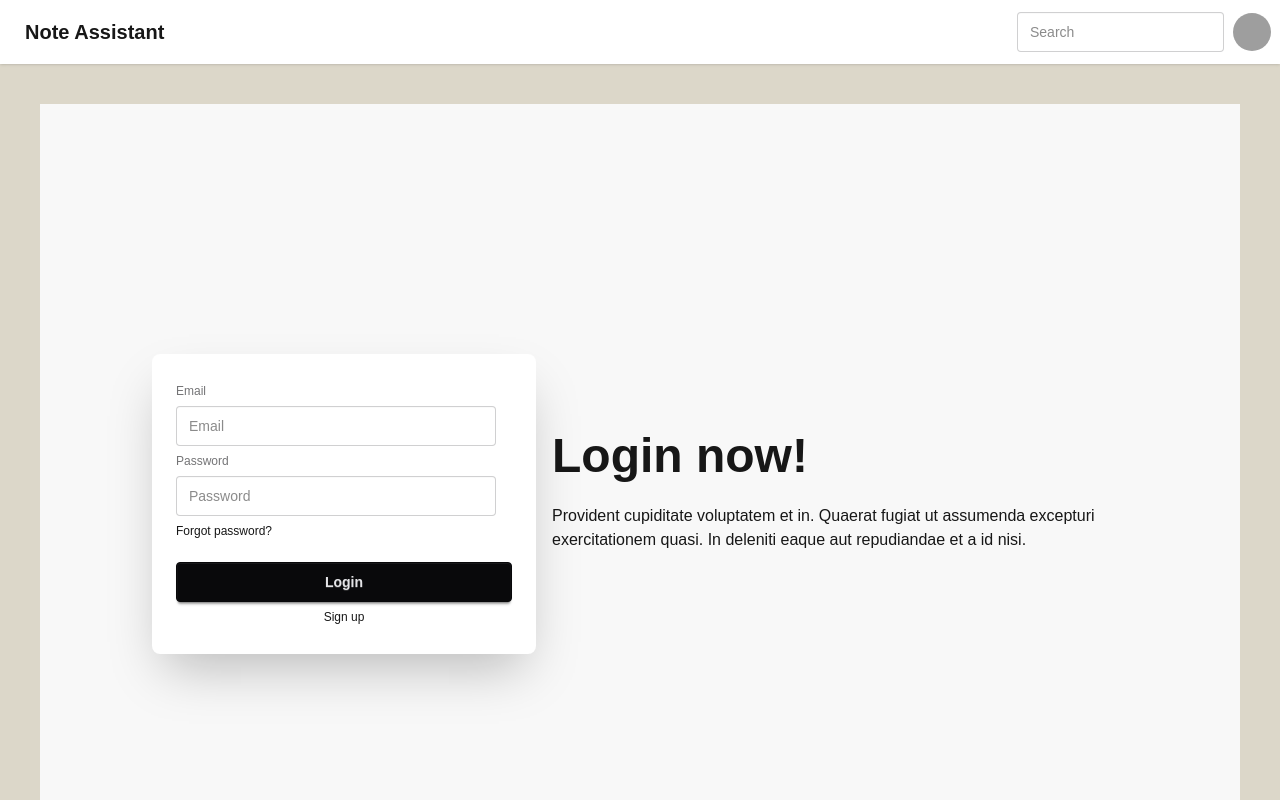
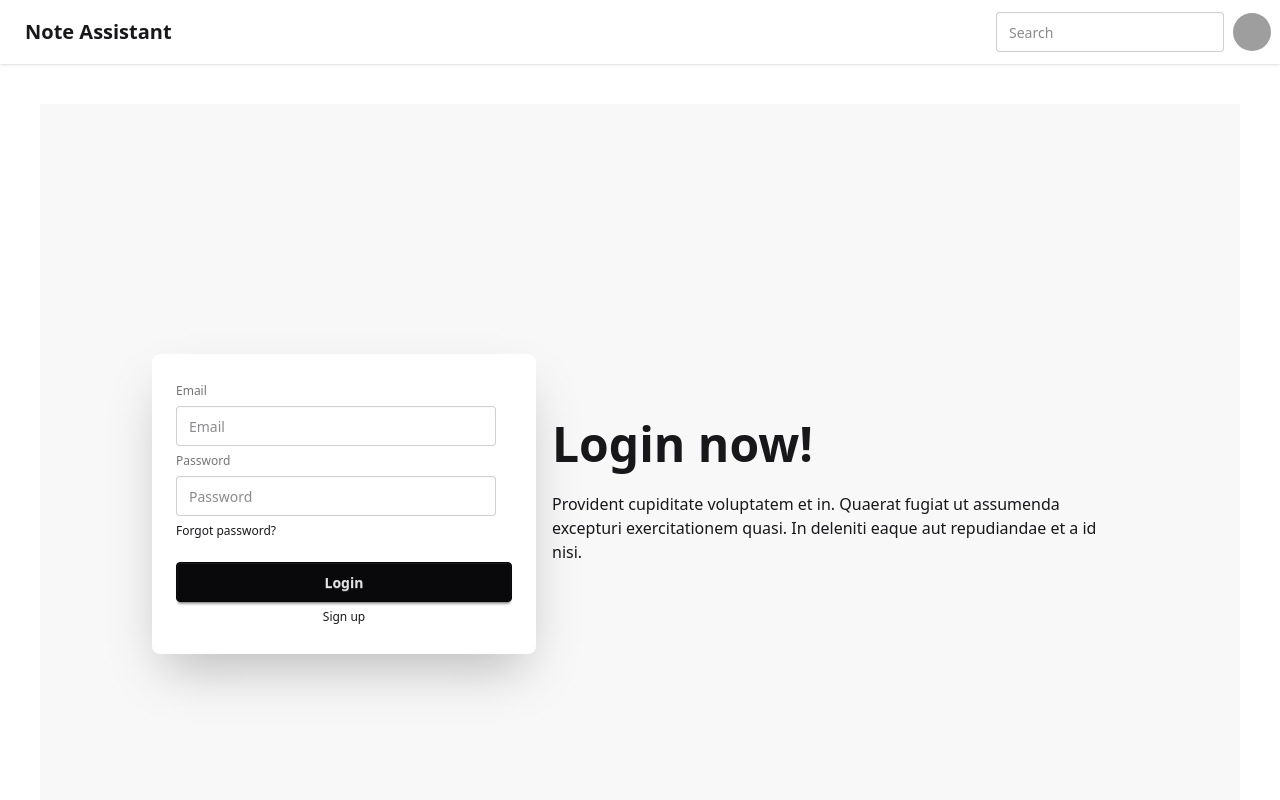
Before and after one commit to wnbui/note-assistant, a Next.js app: page / in a window 1280 px wide. Shown: the top 800 px of the page. Built offline with nearby package versions, Linux system fonts and the light colour scheme; grey boxes are pictures that could not be loaded.

Commit message:
Update globals.css

```diff
--- a/app/NavBar.tsx
+++ b/app/NavBar.tsx
@@ -4,7 +4,9 @@
   return (
     <div className="navbar bg-base-100 shadow-sm">
       <div className="flex-1">
-        <a className="btn btn-ghost text-xl">Note Assistant</a>
+        <a href="./" className="btn btn-ghost text-xl">
+          Note Assistant
+        </a>
       </div>
       <div className="flex gap-2">
         <input
--- a/app/globals.css
+++ b/app/globals.css
@@ -2,26 +2,3 @@
 @plugin "daisyui" {
   themes: light --default;
 };
-
-@theme {
-  /* --font-sans: var(--font-geist-sans);
-  --font-mono: var(--font-geist-mono); */
-}
-
-:root {
-  --background: #ffffff;
-  --foreground: #171717;
-}
-
-/* @media (prefers-color-scheme: dark) {
-  :root {
-    --background: #0a0a0a;
-    --foreground: #ededed;
-  }
-} */
-
-body {
-  color: var(--foreground);
-  background: #DCD7C9;
-  font-family: Arial, Helvetica, sans-serif;
-}
--- a/app/layout.tsx
+++ b/app/layout.tsx
@@ -29,7 +29,9 @@
         className={`${geistSans.variable} ${geistMono.variable} antialiased`}
       >
         <NavBar />
-        <main>{children}</main>
+        <main className="flex min-h-screen flex-col items-center p-10">
+          {children}
+        </main>
       </body>
     </html>
   );
--- a/app/page.tsx
+++ b/app/page.tsx
@@ -3,12 +3,11 @@
 
 export default function Home() {
   return (
-    <main className="flex min-h-screen flex-col items-center p-10">
+    <div>
       <div className="bg-base-200 px-24">
         <LogInCard />
+        <Footer />
       </div>
-
-      <Footer />
-    </main>
+    </div>
   );
 }
--- a/package.json
+++ b/package.json
@@ -11,7 +11,8 @@
   "dependencies": {
     "next": "15.2.0",
     "react": "^19.0.0",
-    "react-dom": "^19.0.0"
+    "react-dom": "^19.0.0",
+    "react-speech-recognition": "^3.10.0"
   },
   "devDependencies": {
     "@eslint/eslintrc": "^3",
```
Also changed, not shown: 1 other file (tests, documents, lock files or other folders).
